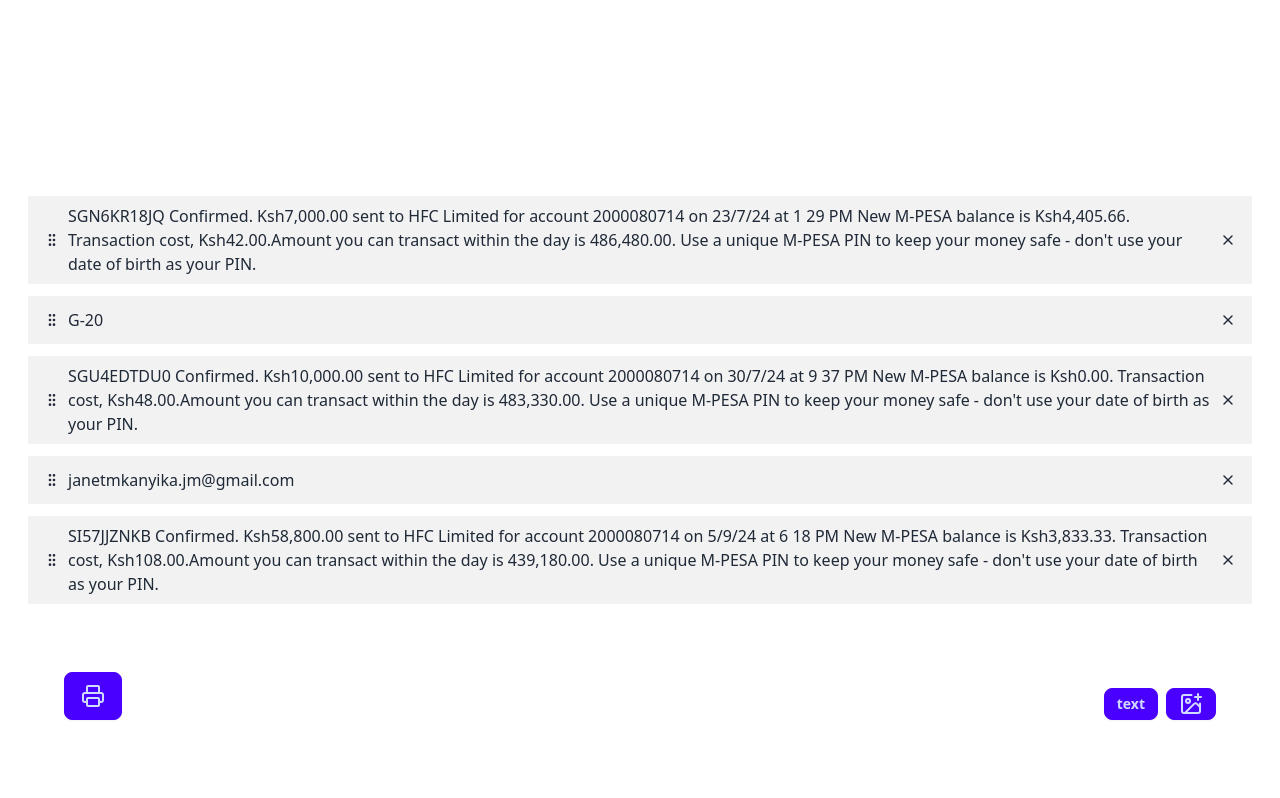
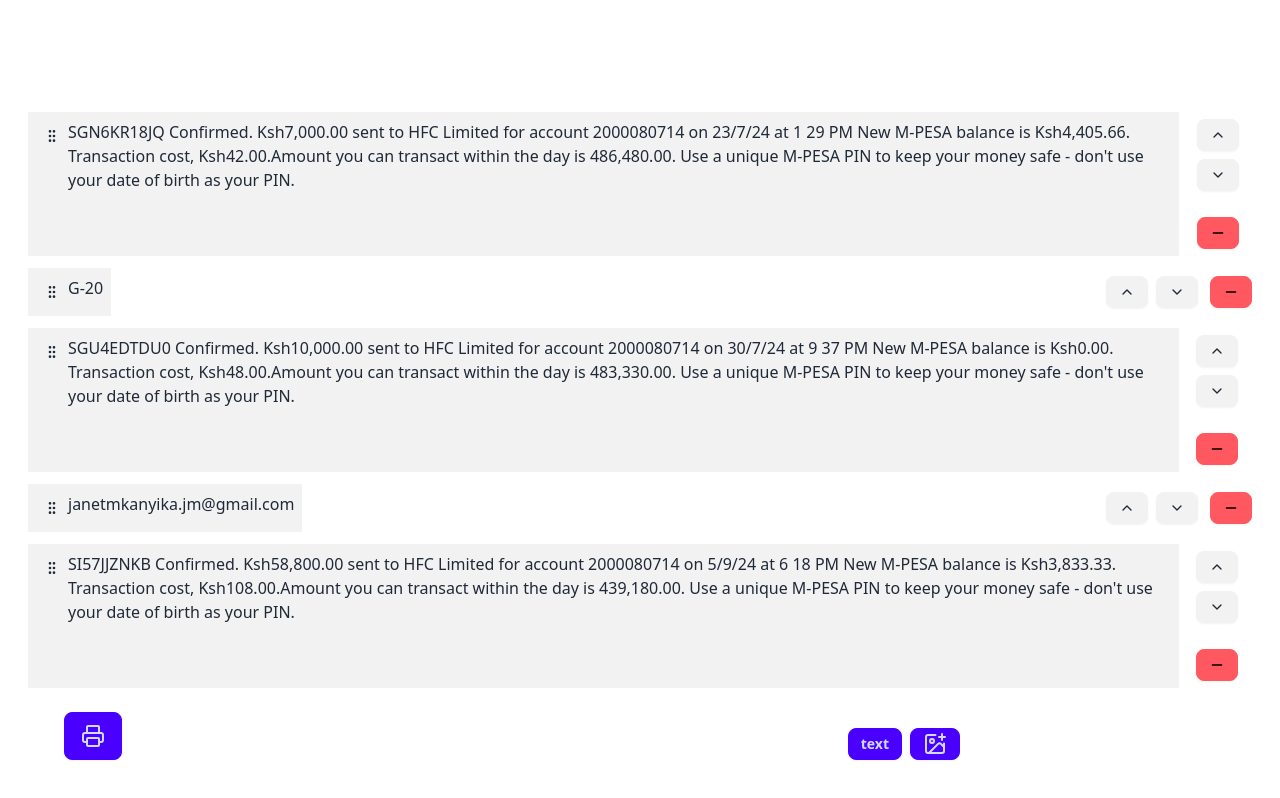
Before and after one commit to tigawanna/print-mpesa-messages, a React (Vite) app: page / in a window 1280 px wide. Built offline with nearby package versions, Linux system fonts and the light colour scheme.

Commit message:
drag drop

```diff
--- a/src/App.tsx
+++ b/src/App.tsx
@@ -18,6 +18,7 @@
 
 function App() {
   const [messages, setMessages] = useState<Message[]>(defaultMessage);
+  // console.log(" ==  messags  ==== ",messages)
   const [isPrinting, setIsPrinting] = useState(false);
   const sensors = useSensors(
     useSensor(PointerSensor),
@@ -51,7 +52,7 @@
         )}
       </DndContext>
       <button
-        className="btn btn-primary fixed bottom-[10%] left-[5%]"
+        className="btn btn-primary fixed bottom-[5%] left-[5%]"
         onClick={() => setIsPrinting(!isPrinting)}>
         {isPrinting ? (
           <X className="" />
--- a/src/components/MessageInputs.tsx
+++ b/src/components/MessageInputs.tsx
@@ -16,16 +16,15 @@
     if(typeof input !== "string") return
     if (input.length === 0) return;
     const message_chunks = input.split("[");
-    console.log(" chks langth ", message_chunks);
     if (message_chunks.length === 1) {
-        console.log("adding messages not from whatsapp",input)
-      setMessages((prev) => [...prev,{id:prev.length+1,text:input}]);
+      const randomNumber = Math.floor(Math.random() * 1000);
+      setMessages((prev) => [...prev,{id:randomNumber,text:input}]);
           setInput("");
       return;
     }
     message_chunks.forEach((message) => {
     const message_body = message.split(":").slice(2).join(" ");
-    setMessages((prev) => [...prev, { id: prev.length + 1, text: message_body }]);
+    setMessages((prev) => [...prev, { id: Math.floor(Math.random() * 1000), text: message_body }]);
     });
     // setMessages(prev => [...prev, input])
     setInput("");
@@ -88,7 +87,7 @@
   },[])
   return (
     <>
-      <div className="fixed bottom-[10%] right-[5%] flex gap-2">
+      <div className="fixed bottom-[5%] right-[25%] flex gap-2">
         <button
           className="btn btn-sm btn-primary "
           onClick={() => textDialogRef.current?.showModal()}>
--- a/src/components/MessagesList.tsx
+++ b/src/components/MessagesList.tsx
@@ -1,5 +1,5 @@
-import { GripVertical, X } from "lucide-react";
-import { SortableContext, verticalListSortingStrategy } from "@dnd-kit/sortable";
+import { ChevronDown, ChevronUp, GripVertical, Minus, X } from "lucide-react";
+import { arrayMove, SortableContext, verticalListSortingStrategy } from "@dnd-kit/sortable";
 import { SingleRow } from "./SingleRow";
 type Message = { id: number; text?: string; image?: File };
 interface MessagesListProps {
@@ -9,9 +9,6 @@
 }
 
 export function MessagesList({ printing = false, messages, setMessages }: MessagesListProps) {
-  function removeMessage(index: number) {
-    setMessages?.((prev) => prev.filter((_, i) => i !== index));
-  }
 
   return (
     <div className="w-full h-full flex flex-col gap-3 py-2 px-5 ">
@@ -22,41 +19,43 @@
             // is a string
             if (typeof msg.text === "string") {
             if (msg.text.length === 0) return null;
+
               return (
-                <SingleRow key={msg.id} id={index.toString()}>
                 <div
                   id={msg.id.toString()}
+                  style={{
+                    minHeight: msg.text.length > 100 ? "18vh" : "",
+                  }}
                   key={msg.id}
-                    className="w-full  flex justify-between items-center rounded-lg">
+                  className="w-full flex justify-between gap-1  rounded-lg">
+                  <SingleRow key={msg.id} id={index.toString()}>
+                    <div className="w-full flex justify-between  rounded-lg">
                       {!printing && (
                         <div className="h-full p-2  group has-[:hover]:bg-info">
                           <GripVertical className="size-4" />
                         </div>
                       )}
                       <p className="w-full">{msg.text}</p>
-                    {!printing && (
-                      <div className="h-full p-2  ">
-                        <X
-                          className="size-4   cursor-pointer"
-                          onClick={() => removeMessage(index)}
-                        />
-                      </div>
-                    )}
                     </div>
                   </SingleRow>
+                  <MessagesRowActions index={index} printing={printing} setMessages={setMessages} />
+                </div>
               );
             }
             //   is a file
             if (msg.image) {
               const imageUrl = URL.createObjectURL(msg.image);
               return (
+                <div className="w-full flex justify-between gap-1  rounded-lg">
                   <SingleRow key={msg.id} id={index.toString()}>
                     <img
-                    className="w-full h-full object-cover rounded-lg"
+                      className="w-full h-full min-h-[20vh] object-cover rounded-lg"
                       src={imageUrl}
                       alt="image"
                     />
                   </SingleRow>
+                <MessagesRowActions index={index} printing={printing} setMessages={setMessages}/>
+                </div>
               );
             }
           })}
@@ -65,3 +64,40 @@
     </div>
   );
 }
+
+
+
+interface MessagesRowActionsProps {
+  index: number;
+  printing?: boolean;
+  setMessages?: React.Dispatch<React.SetStateAction<Message[]>>;
+}
+
+export function MessagesRowActions({index,printing,setMessages}:MessagesRowActionsProps){
+  function removeMessage(index: number) {
+  setMessages?.((prev) => prev.filter((_, i) => i !== index));
+}
+
+function moveUpwards(index: number) {
+  setMessages?.((prev) => arrayMove(prev, index, index - 1));
+}
+function moveDownwards(index: number) {
+  setMessages?.((prev) => arrayMove(prev, index, index + 1));
+}
+if(printing) return null
+return (
+  <div className="flex flex-wrap justify-center items-center gap-3">
+    <div className="flex flex-wrap  justify-center items-center gap-2">
+      <button className="btn btn-sm" onClick={() => moveUpwards(index)}>
+        <ChevronUp className="size-4 hover:bg-success" />
+      </button>
+      <button className="btn btn-sm" onClick={() => moveDownwards(index)}>
+        <ChevronDown className="size-4 hover:bg-success" />
+      </button>
+    </div>
+    <button className="btn btn-sm btn-error">
+      <Minus className="size-4   cursor-pointer" onClick={() => removeMessage(index)} />
+    </button>
+  </div>
+);
+}
--- a/src/components/SingleRow.tsx
+++ b/src/components/SingleRow.tsx
@@ -1,11 +1,12 @@
 import { useSortable } from "@dnd-kit/sortable";
+
 
 interface SingleRowProps {
   children: React.ReactNode;
   id: string;
 }
 export function SingleRow({ id, children }: SingleRowProps) {
-  const { attributes, listeners, setNodeRef,isDragging, isOver } =useSortable({ id });
+  const { attributes, listeners, setNodeRef,isDragging, isOver ,} =useSortable({ id });
 
 function rowStyles(isOver:boolean,isDragging:boolean) {
     if(isOver) return "bg-warning/5 text-warning/30 p-2";
```
Lines whose indentation alone changed are shown as unchanged.
